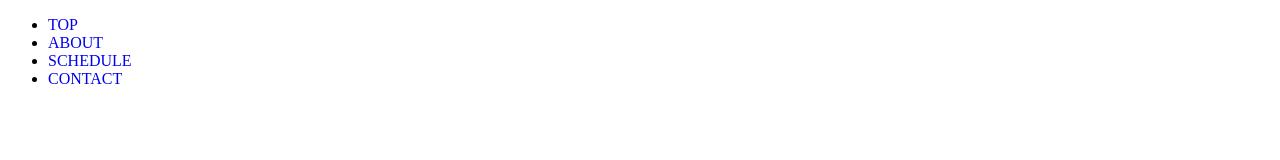
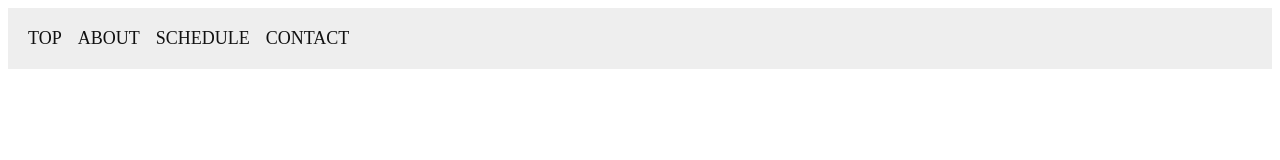
Before and after one commit to Yuki12199/FE2024L2001_vue_list, a plain HTML site: page 5-2/index.html in a window 1280 px wide. Drawn offline with nearby package versions, Linux system fonts and the light colour scheme.

Commit message:
cssを追記

```diff
--- a/5-2/css/style.css
+++ b/5-2/css/style.css
@@ -3,17 +3,24 @@ a {
 }
 
 .header-menu {
-
+  display: flex;
+  justify-content: flex-start;
+  align-items: center;
+  padding: 12px;
+  margin: 0;
+  background: #eee;
 }
 
 .menu-item {
-
+  padding: 8px;
+  font-size: 18px;
+  list-style: none;
 }
 
 .menu-item a {
-
+  color: #111;
 }
 
 .menu-item a:hover {
-
+  border-bottom: solid 1px #111;
 }
```
